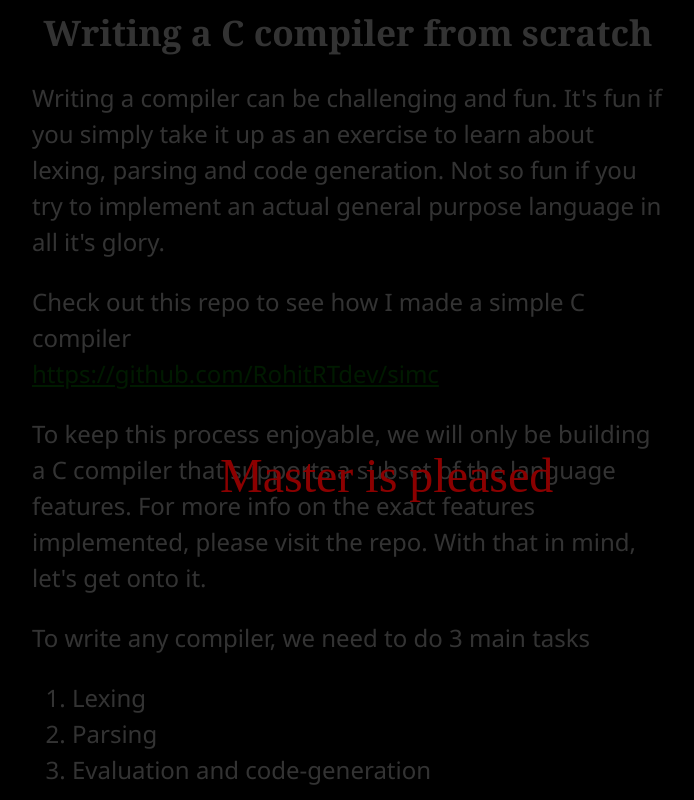
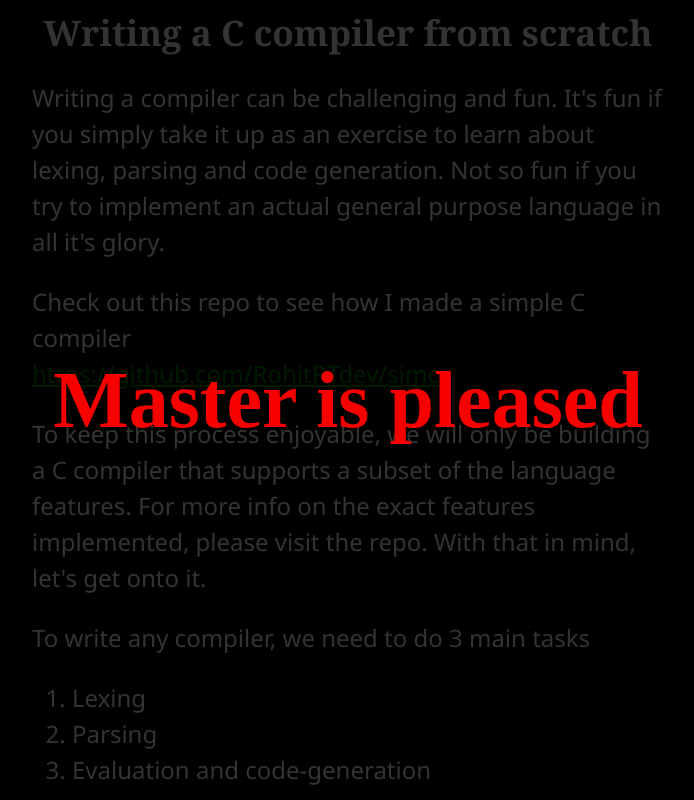
Before and after one commit to RohitRTdev/RohitRTdev.github.io, a plain HTML site: page index.html in a window 1280 px wide. Both pictures are taken after a click on the button "Yes!!🤗". Shown: the top 800 px of the page, without its empty margins (292-986 px from the left). Drawn offline with Linux system fonts and the light colour scheme.

Commit message:
Centered div's correctly

```diff
--- a/assets/styles.css
+++ b/assets/styles.css
@@ -86,14 +86,12 @@ a:hover {
 }
 
 .cookie-button:hover {
-    background-color: #f3ef0c; /* Change color on hover if desired */
+    background-color: #f3ef0c;
 }
 
 img {
     opacity: 0;
     position:fixed;
-    text-align:center;
-    margin:auto;
     height:45%;
     width:33%;
     top:25.3%;
@@ -106,13 +104,18 @@ img.show {
 }
 
 .message {
-    font-size: 3em;
-    color: #8b0000; /* Blood red color */
+    font-size: 5em;
+    font-weight:bold;
+    color: #f70000;
     opacity: 0;
+    display: flex;
     position:fixed;
-    top:50%;
-    left:40%;
+    top:0%;
+    left:0%;
+    justify-content: center;
+    align-items: center;
 }
+
 
 @keyframes grow {
     0% {
@@ -127,6 +130,8 @@ img.show {
     animation: grow 2s ease-in-out forwards;
     opacity: 1;
     transition: opacity 2s ease;
+    width:100%;
+    height:100%;
 }
 
 .dim-layer {
--- a/index.html
+++ b/index.html
@@ -41,13 +41,15 @@
         </div>
         <div class="cookie-info">
             <p>Oii baby fingers. Did you enjoy the site so far ?</p>
-            <button class="cookie-button" onclick="acceptButton(0)">Yes!😊</button>
             <button class="cookie-button" onclick="acceptButton(1)">Yes!!🤗</button>
+            <button class="cookie-button" onclick="acceptButton(0)">No!😢</button>
         </div>
         <img src="assets/baby.jpg">
-        <p class="message">
-            Master is pleased
-        </p>
+        <div class="message">
+            <p>
+                Master is pleased
+            </p>
+        </div>
     </body>
     <script>document.addEventListener('DOMContentLoaded', function() {
     setTimeout(function () {
```
